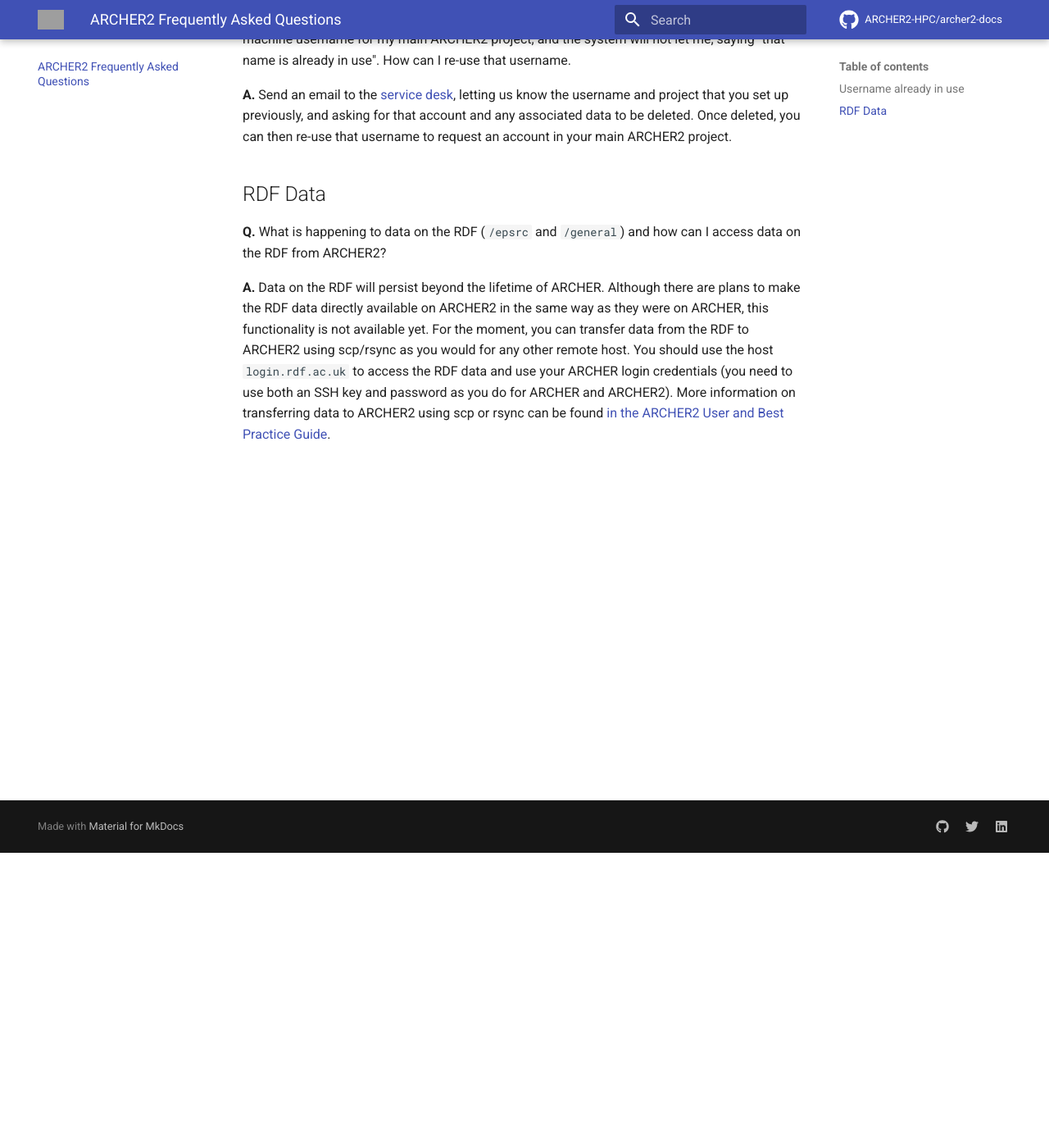
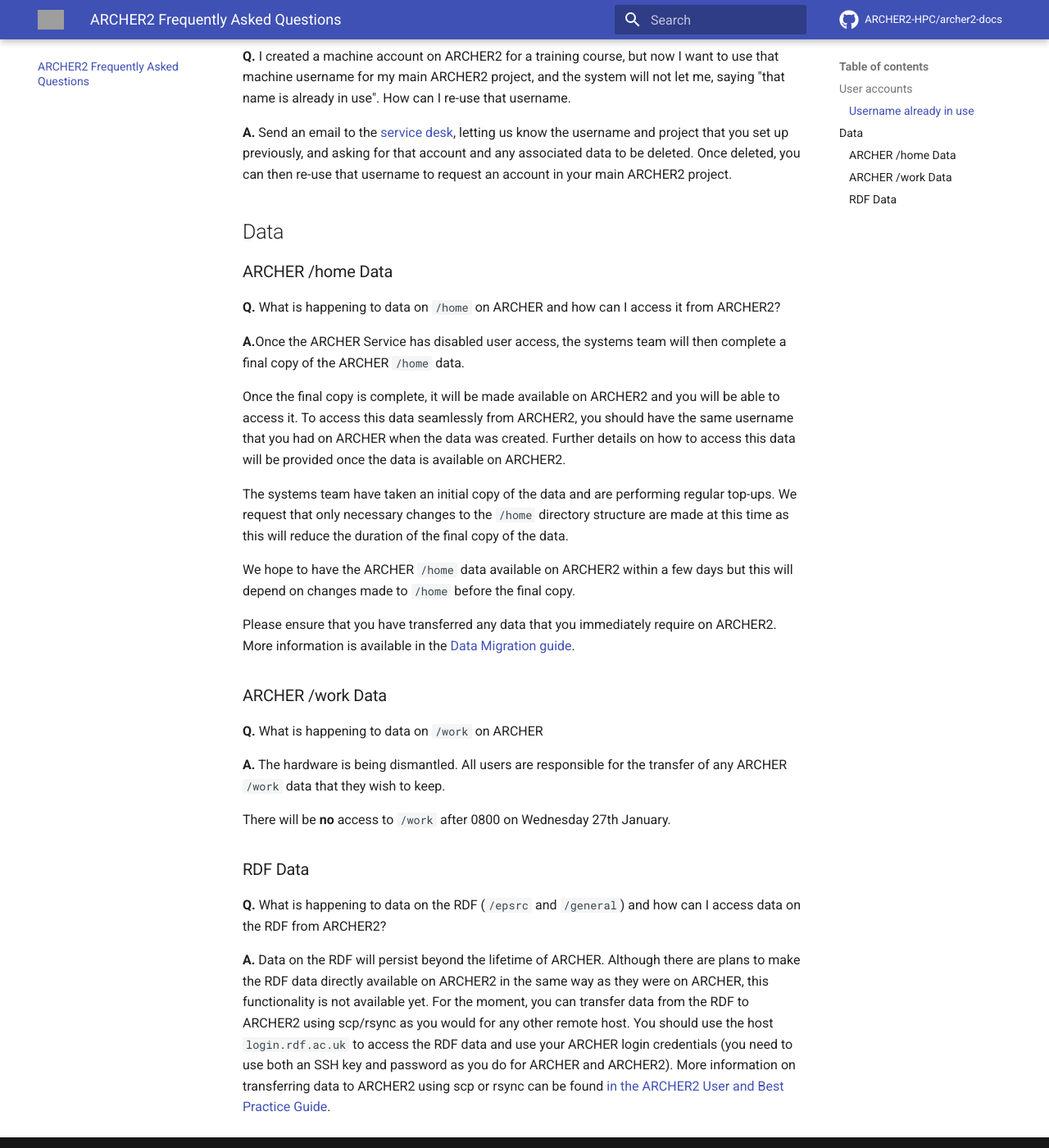
Before and after one commit to ARCHER2-HPC/archer2-docs, an MkDocs documentation site: the page built from docs/faq/index.md, in a window 1280 px wide and 1400 px high, scrolled down 360 px. Shown: the whole window at 82% size. Built offline with MkDocs 1.6.1 and Material for MkDocs 9.7.7, drawn with Linux system fonts in a browser that asks for light colours; comment, search, counter and statistics services are not loaded; grey boxes are pictures that could not be loaded.

Commit message:
Add info on /home and /work from shutdown mail

```diff
--- a/docs/faq/index.md
+++ b/docs/faq/index.md
@@ -2,14 +2,39 @@
 
 This section documents some of the questions raised to the Service Desk on ARCHER2, and the advice and solutions.
 
+## User accounts
 
-## Username already in use
+### Username already in use
 **Q.** I created a machine account on ARCHER2 for a training course, but now I want to use that machine username for my main ARCHER2 project, and the system will not let me, saying "that name is already in use".  How can I re-use that username.
 
 **A.**  Send an email to the [service desk](mailto:support@archer2.ac.uk), letting us know the username and project that you set up previously, and asking for that account and any associated data to be deleted.  Once deleted, you can then re-use that username to request an account in your main ARCHER2 project.
 
+## Data
 
-## RDF Data
+### ARCHER /home Data
+
+**Q.** What is happening to data on `/home` on ARCHER and how can I access it from ARCHER2?
+
+**A.**Once the ARCHER Service has disabled user access, the systems team will then complete a final copy of the ARCHER `/home` data.
+
+Once the final copy is complete, it will be made available on ARCHER2 and you will be able to access it. To access this data seamlessly from ARCHER2, you should have the same username that you had on ARCHER when the data was created. Further details on how to access this data will be provided once the data is available on ARCHER2.
+
+The systems team have taken an initial copy of the data and are performing regular top-ups. We request that only necessary changes to the `/home` directory structure are made at this time as this will reduce the duration of the final copy of the data.
+
+We hope to have the ARCHER `/home` data available on ARCHER2 within a few days but this will depend on changes made to `/home` before the final copy.
+
+Please ensure that you have transferred any data that you immediately require on ARCHER2. More information is available in the [Data Migration guide](https://docs.archer2.ac.uk/archer-migration/data-migration/).
+
+### ARCHER /work Data
+
+**Q.** What is happening to data on `/work` on ARCHER
+
+**A.** The hardware is being dismantled. All users are responsible for the transfer of any ARCHER `/work` data that they wish to keep.
+
+There will be **no** access to `/work` after 0800 on Wednesday 27th January.
+
+
+### RDF Data
 **Q.** What is happening to data on the RDF (`/epsrc` and `/general`) and how can I access data on the RDF from ARCHER2?
 
 **A.** Data on the RDF will persist beyond the lifetime of ARCHER. Although there are plans to make the RDF data directly available on ARCHER2 in the same way as they were on ARCHER, this functionality is not available yet. For the moment, you can transfer data from the RDF to ARCHER2 using scp/rsync as you would for any other remote host. You should use the host `login.rdf.ac.uk` to access the RDF data and use your ARCHER login credentials (you need to use both an SSH key and password as you do for ARCHER and ARCHER2). More information on transferring data to ARCHER2 using scp or rsync can be found [in the ARCHER2 User and Best Practice Guide](https://docs.archer2.ac.uk/user-guide/data/).
```
